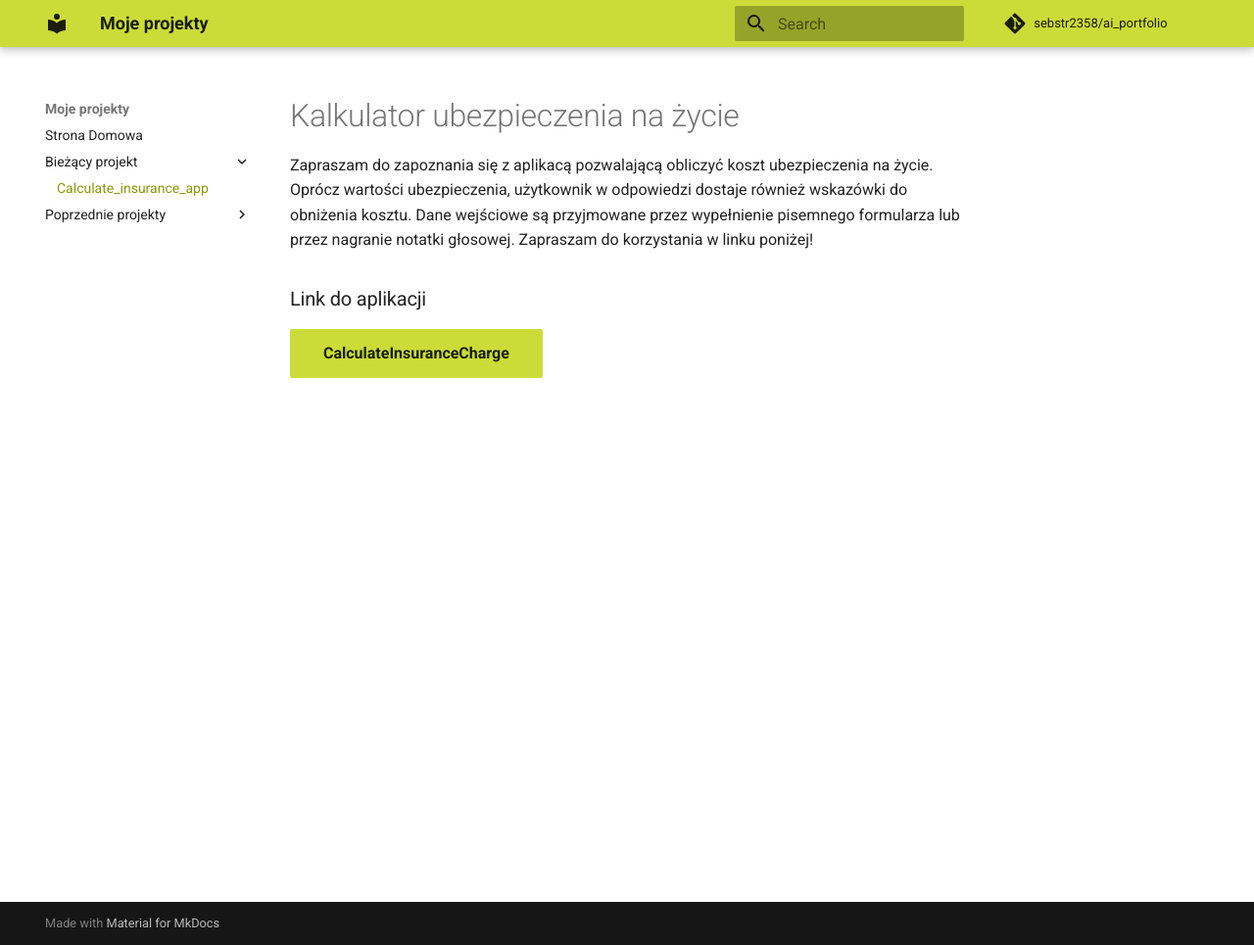
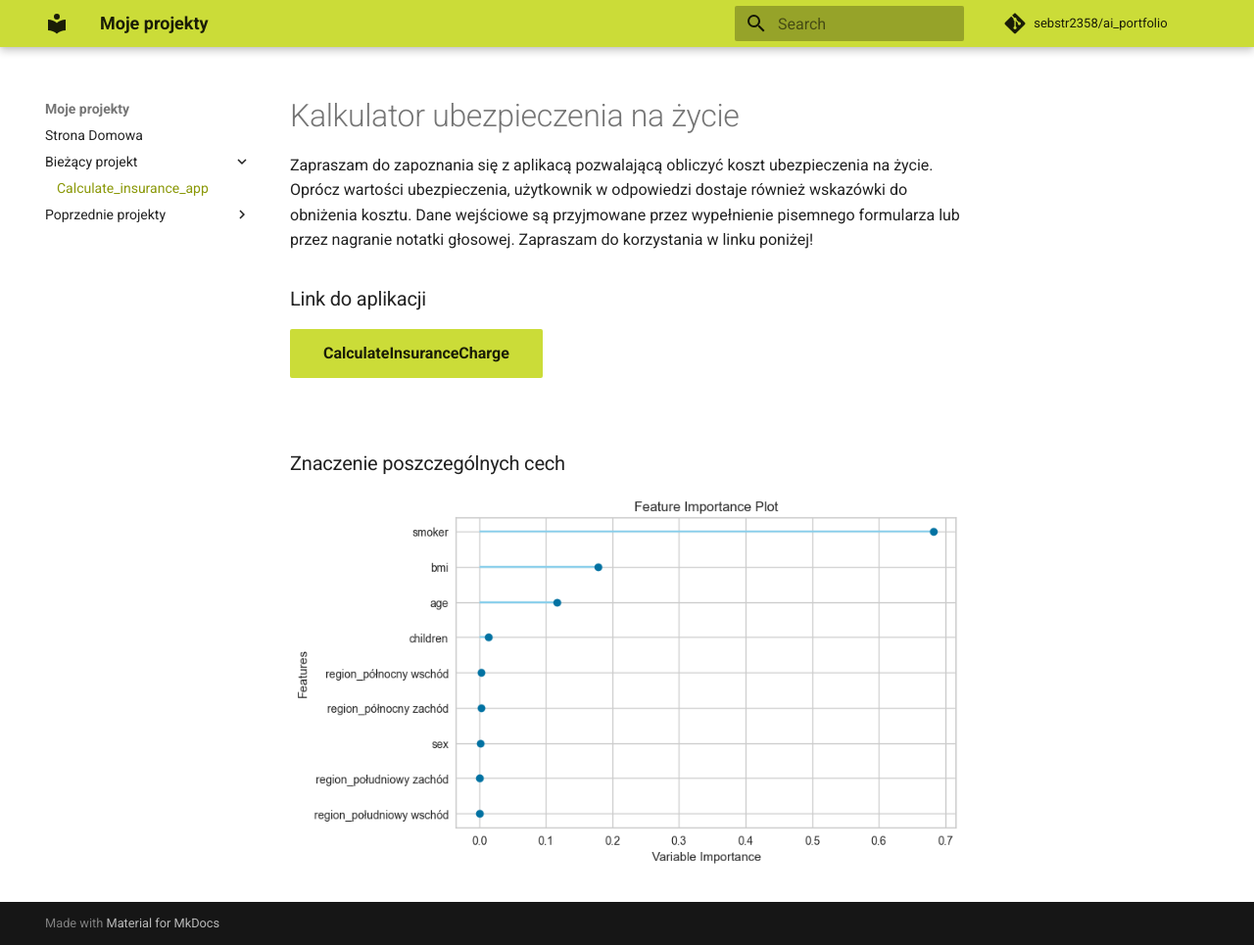
Before and after one commit to sebstr2358/ai_portfolio, an MkDocs documentation site: the page built from docs/calculate_insurance_app/index.md, in a window 1280 px wide and 965 px high. Shown: the whole window at 98% size. Built offline with MkDocs 1.6.1 and Material for MkDocs 9.7.7, drawn with Linux system fonts in a browser that asks for light colours; comment, search, counter and statistics services are not loaded.

Commit message:
update calculate_insurance_app

```diff
--- a/docs/calculate_insurance_app/index.md
+++ b/docs/calculate_insurance_app/index.md
@@ -6,3 +6,6 @@
 
 <h3>Link do aplikacji</h3>
 <a href="https://calculate-insurance-app.streamlit.app/" style="margin-bottom: 2rem" class="md-button md-button--primary" target='_blank'>CalculateInsuranceCharge</a>
+
+<h3>Znaczenie poszczególnych cech</h3>
+![features_importance](features.png)
```
Also changed, not shown: docs/calculate_insurance_app/features.png (added).
